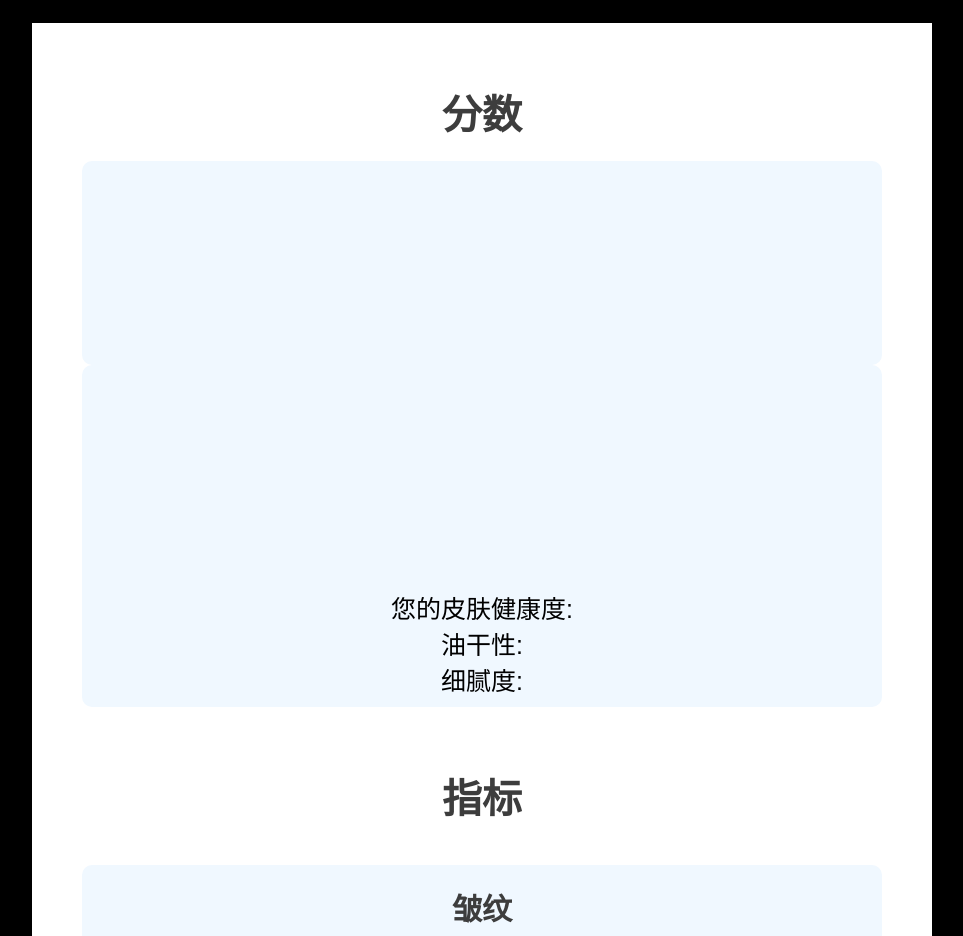
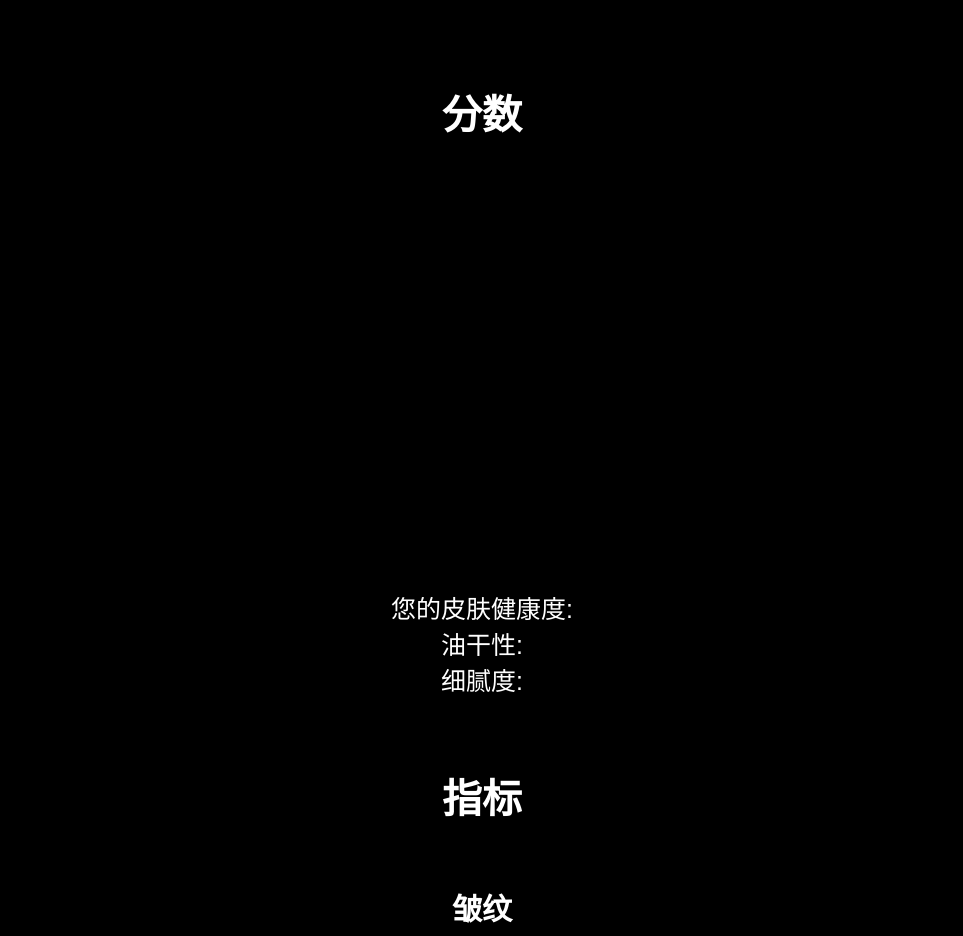
Before and after one commit to WHU-gentle/Mirror, a Django app: template Face/templates/Face/scan.html in a window 1280 px wide. Shown: the top 936 px of the page, without its empty margins (158-1121 px from the left). Run offline with Django 3.2, Linux system fonts and the light colour scheme; the template is opened without the code that fills it, so the values that code supplies are empty.

Commit message:
Update scan.css

```diff
--- a/Face/static/css/scan.css
+++ b/Face/static/css/scan.css
@@ -5,7 +5,7 @@
 	 overflow-x:hidden;
 }
 body{font-size: 20px; color:#000;user-select:none;-webkit-user-select:none;-webkit-text-size-adjust:none;background-color:#fff;}
-html,body {height:100%;}
+html,body {height:100%;width:100%}
 *{ font-family:"微软雅黑","华文细黑",Arial, Helvetica, sans-serif;}
 a,input,div,textarea{outline:none;}
 html,body,h1,h2,h3,h4,h5,h6,p,dl,dd,ol,ul,th,td,form,fieldset,input,button,textarea,a{margin:0;padding:0}
@@ -25,6 +25,7 @@ body{
 	font-size:25px;
 	margin-top: 50px;
 	font-weight: 500;
+	color:white;
 }
 #code{
 	margin: auto;
@@ -35,11 +36,6 @@ body{
 {
 	margin: auto;
 	width:900px;
-}
-#result{
-	background-color:white;
-	width:900px;
-	margin:auto;
 }
 
 table
@@ -63,41 +59,47 @@ table td{
 }
 
  h1{
-	color: #3d3d3d;
+	color: white;
 	font-size: 30px;
 	margin:auto;
 	padding: 10px 0 10px 0;
 	 text-align: center;
 }
 
-#index img,#problems img
-{
-	width:500px;
-	height:500px;
-	margin:auto;
-}
 
 .img
 {
 	margin: auto;
-	margin-left:100px;
 	margin-bottom: 30px;
+	overflow-y:hidden;
+		width:250px;
+	height:250px;
+
 }
 
+.img img{
+	width:250px;
+	height:250px;
+	overflow-y:hidden;
+	margin: auto;
+
+}
 .block1{
 	margin: auto;
-	width:700px;
+	width:640px;
 	padding:10px 50px 10px 50px;
-	background-color:aliceblue;
+	background-color:black;
 	border-radius:10px;
+
 }
 .block2{
 	margin: auto;
-	width:700px;
+	width:650px;
 	margin-top: 20px;
 	padding:10px 50px 20px 50px;
-	background-color:aliceblue;
+	background-color:black;
 	border-radius:10px;
+	border:0.8spx solid white;
 }
 
 
@@ -111,7 +113,7 @@ input{
 }
 p{
 	font-weight: bold;
-	color: #3d3d3d;
+	color: white;
 	font-size: 40px;
 	text-align: center;
 	padding: 60px 0 20px 0;
@@ -128,7 +130,7 @@ p{
 }
 
 #text{
-	background-color:aliceblue;
+	background-color:awhite;
 	border: none;
 	margin: 0 48% 0 50%;
 	text-align: center;
```
